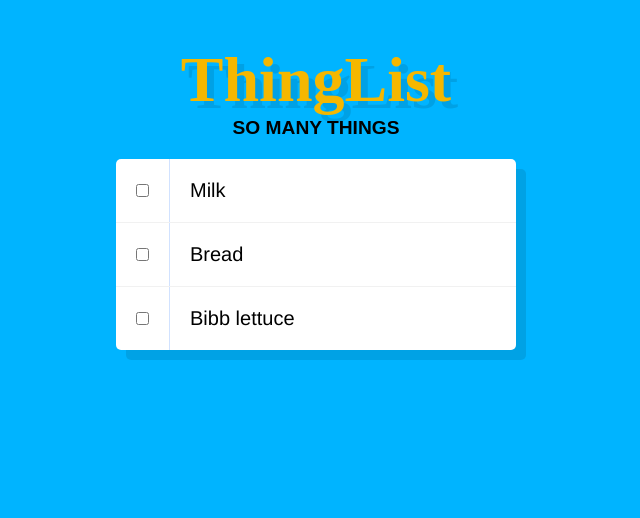
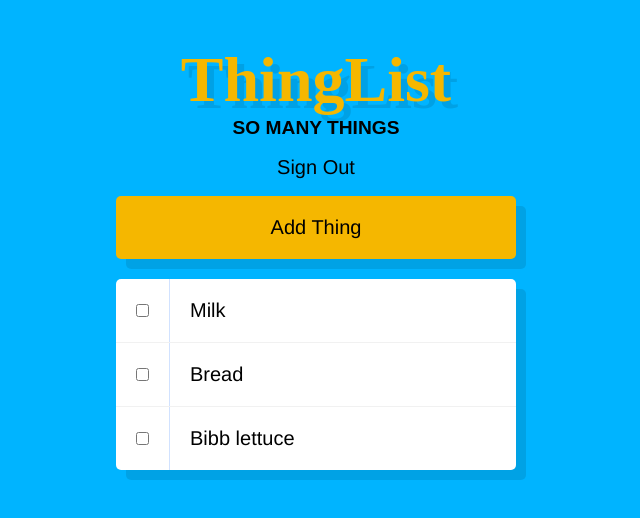
Before and after one commit to lmr5587/Thing-List, a React (Create React App) app: page / in a window 1280 px wide. Shown: the top 518 px of the page, without its empty margins (324-964 px from the left). Built offline with nearby package versions, Linux system fonts and the light colour scheme; a web font is replaced by a local one.

Commit message:
add "add things" Button and " sign out"

```diff
--- a/src/App.css
+++ b/src/App.css
@@ -1,3 +1,5 @@
+@import url(https://cdnjs.cloudflare.com/ajax/libs/font-awesome/4.4.0/css/font-awesome.min.css);
+
 body {
   background: #00b4ff;
 }
--- a/src/App.js
+++ b/src/App.js
@@ -1,6 +1,7 @@
 import React, { Component } from 'react';
 import './App.css';
 import Header from './Header'
+import Buttons from './Buttons'
 import ThingList from './ThingList'
 
 class App extends Component {
@@ -16,6 +17,7 @@
     return (
       <div className="App">
         <Header />
+        <Buttons/>
         <ThingList things={this.state.things} />
       </div>
     );
--- /dev/null
+++ b/src/Buttons.css
@@ -0,0 +1,31 @@
+@import url(https://cdnjs.cloudflare.com/ajax/libs/font-awesome/4.4.0/css/font-awesome.min.css);
+
+button.add-thing,
+button.github {
+  background-color: #F5B700;
+  border: 0;
+  border-radius: 5px;
+  width: 400px;
+  display: block;
+  margin: 0 auto;
+  padding: 20px;
+  -webkit-transition: background 0.2s;
+  -o-transition: background 0.2s;
+  transition: background 0.2s;
+  font-family: 'helvetica neue', sans-serif;
+  font-size: 20px;
+  font-weight: 200;
+  -webkit-box-shadow: 10px 10px 0 rgba(0,0,0,0.1);
+          box-shadow: 10px 10px 0 rgba(0,0,0,0.1);
+}
+
+button.logout {
+  cursor: pointer;
+  background-color: transparent;
+  border: 0;
+  display: block;
+  margin: 0 auto 1rem;
+  font-family: 'helvetica neue', sans-serif;
+  font-size: 20px;
+  font-weight: 200;
+}
--- /dev/null
+++ b/src/Buttons.js
@@ -0,0 +1,15 @@
+import React, { Component } from 'react'
+import './Buttons.css'
+
+class Buttons extends Component{
+ render() {
+  return (
+      <div>
+     <button className="logout">Sign Out</button>
+      <button className="add-thing">Add Thing</button>
+      </div>
+     );
+  }
+}
+
+export default Buttons
```
